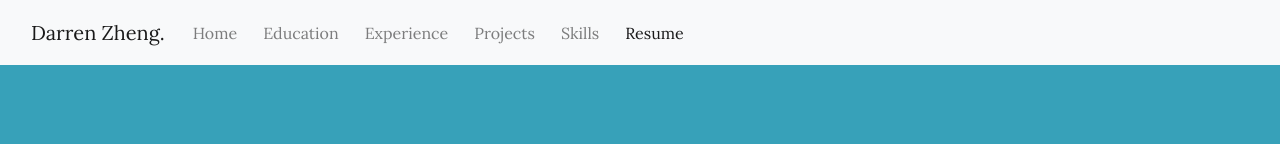
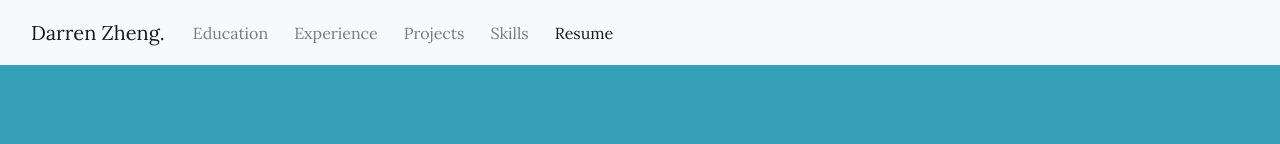
Before and after one commit to darrenzheng13/darrenzheng13.github.io, a plain HTML site: page index.html in a window 1280 px wide. Shown: the top 144 px of the page. Drawn offline with nearby package versions, Linux system fonts and the light colour scheme; grey boxes are pictures that could not be loaded.

Commit message:
remove home button

```diff
--- a/index.html
+++ b/index.html
@@ -36,9 +36,6 @@
       </button>
       <div class="collapse navbar-collapse" id="navbarNavAltMarkup">
         <div class="navbar-nav">
-          <a class="nav-item nav-link" href="#home"
-            >Home <span class="sr-only">(current)</span></a
-          >
           <a class="nav-item nav-link" href="#education">Education</a>
           <a class="nav-item nav-link" href="#experience">Experience</a>
           <a class="nav-item nav-link" href="#projects">Projects</a>
```
